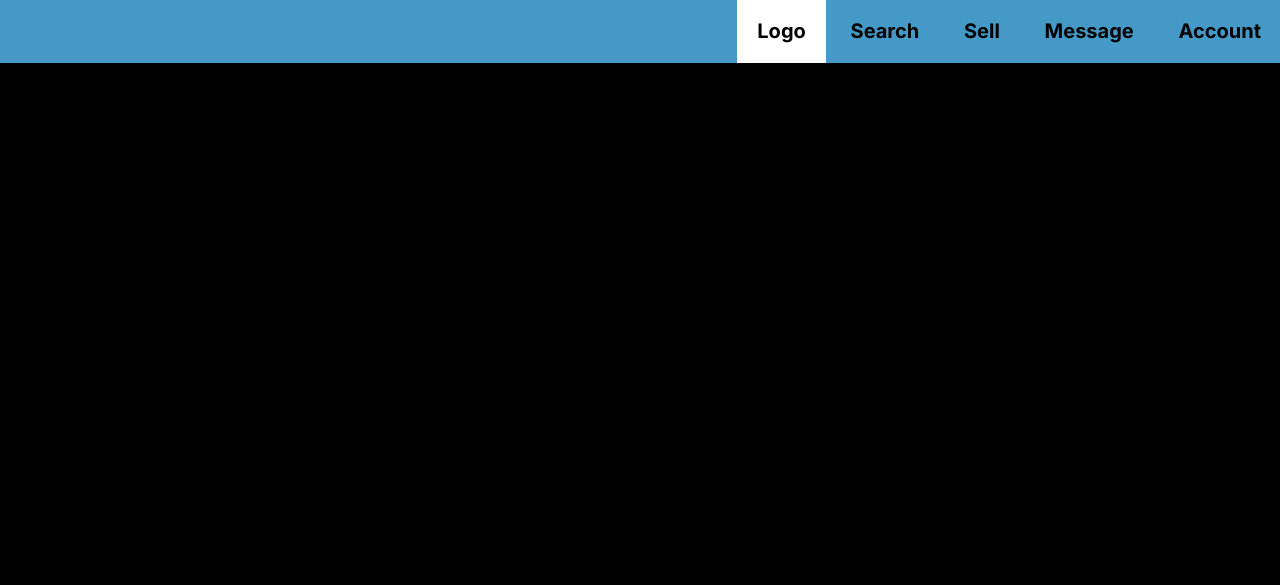
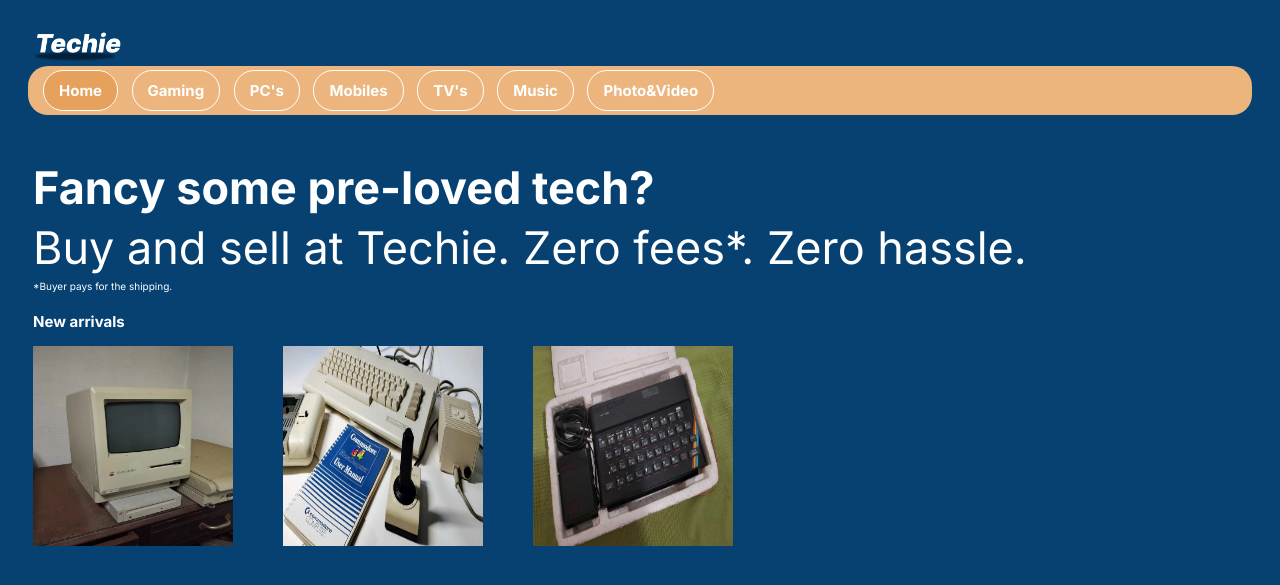
Before and after one commit to FEUP-LTW-2024/ltw-project-2024-ltw18g01, a PHP site: page / in a window 1280 px wide. Shown: the top 585 px of the page. Run offline with PHP 8.4, Linux system fonts and the light colour scheme.

Commit message:
metade da home page já está

```diff
--- a/index.php
+++ b/index.php
@@ -10,12 +10,34 @@
         <link rel="stylesheet" href="index_style.css">
    </head>
     <body>
-        <div id="navbar-text" class="navbar">
-            <a class="active" href="#home">Logo</a>
-            <a href="#search">Search</a>
-            <a href="#sell">Sell</a>
-            <a href="#message">Message</a>
-            <a href="#account">Account</a>
-        </div>
+        <img class="logo" src="images/logo/Techie_logo.png" />
+        <header  id="navbar-text" class="navbar">
+            <a class="active" href="#home">Home</a>
+            <a href="#Gaming">Gaming</a>
+            <a href="#PCs">PC's</a>
+            <a href="#Mobiles">Mobiles</a>
+            <a href="#TVs">TV's</a>
+            <a href="#Music">Music</a>
+            <a href="#Photo&Video">Photo&Video</a>
+        </header>
+        <!-- Section of quotes-->
+        <section>
+            <div class="info-text">
+                <p id="First-text">Fancy some pre-loved tech?</p>
+                <p id="Second-text">Buy and sell at Techie. Zero fees*. Zero hassle.</p>
+                <p id="disclaimer" >*Buyer pays for the shipping.</p>
+            </div>
+        </section>
+        <!-- New Arrivals-->
+        <section>
+            <div class="displays">
+                <p id="category">New arrivals</p>
+            </div>
+            <div id="image_display">
+                <img src="images/products/macintoshplus.jpg">
+                <img src="images/products/commodore64.jpg">
+                <img src="images/products/ZXSpectrum48k.jpg">
+            </div>
+        </section>
     </body>
 </html>
--- a/index_style.css
+++ b/index_style.css
@@ -1,36 +1,91 @@
 body {
-    background-color: #000000;
+    background-color: #064172;
 }
 
 .navbar {
-    background-color: #4599c7;
+    background-color: #ECB57D;
+    border-radius: 20px;
     font-family: "Inter", sans-serif;
-    text-align: right;
-    margin-top: -9px;
-    margin-left: -9px;
-    margin-right: -9px;
+    text-align: left;
+    margin-left: 20px;
+    margin-right: 20px;
+    padding: 15px;
 }
 
 .navbar a {
-    box-sizing: content-box;
-    display:inline-table;
-    color: #000000;
-    padding: 20px;
+    color: white;
+    padding: 10px 15px;
+    border: 1.5px solid white;
+    border-radius: 20px;
     text-decoration: none;
     font-family: "Inter", sans-serif;
+    margin-right: 10px;
 }
 
 .navbar a:hover {
-    background-color: #ddd;
-    color: black;
+    background-color: #f0be8b;
 }
 
 .navbar a.active {
-    background-color: white;
-    color: black;
+    background-color: #e6a15c;
 }
 
 #navbar-text {
-    font-size: 20px;
+    font-size: 15px;
     font-weight: bold;
 }
+
+.logo{
+    width: 7%;
+    margin-top: 20px;
+    margin-left: 25px;
+}
+
+.info-text {
+    font-family: "Inter", sans-serif;
+    color: white;
+    margin-left: 25px;
+}
+#First-text {
+    font-family: "Inter", sans-serif;
+    font-weight: bold;
+    font-size: 45px;
+
+}
+#Second-text {
+    font-family: "Inter", sans-serif;
+    font-size: 45px;
+    margin-top: -40px;
+}
+
+#disclaimer {
+    font-family: "Inter", sans-serif;
+    font-size: 10px;
+    margin-top: -40px;
+}
+.displays{
+    color: white;
+    font-family: "Inter", sans-serif;
+    margin-left: 25px;
+}
+
+#category{
+    text-align: left;
+    margin-top: 20px;
+    font-weight: bold;
+    font-size: 15px;
+}
+
+#image_display {
+    display: grid;
+    grid-template-columns: repeat(auto-fit, minmax(150px,0)); /* Isso cria colunas automáticas com largura mínima de 150px */
+    gap: 100px; /* Espaçamento entre as imagens */
+    margin-top: 5px;
+    margin-left: 25px;
+}
+
+#image_display img {
+    width: 200px; /* Todas as imagens terão a mesma largura */
+    height: 200px; /* Mantém a proporção original da imagem */
+    display: block; /* Remove o espaço extra abaixo da imagem */
+}
```
Also changed, not shown: images/logo/Techie_logo.png (added), images/products/ZXSpectrum48k.jpg (added), images/products/commodore64.jpg (added), images/products/macintoshplus.jpg (added).
